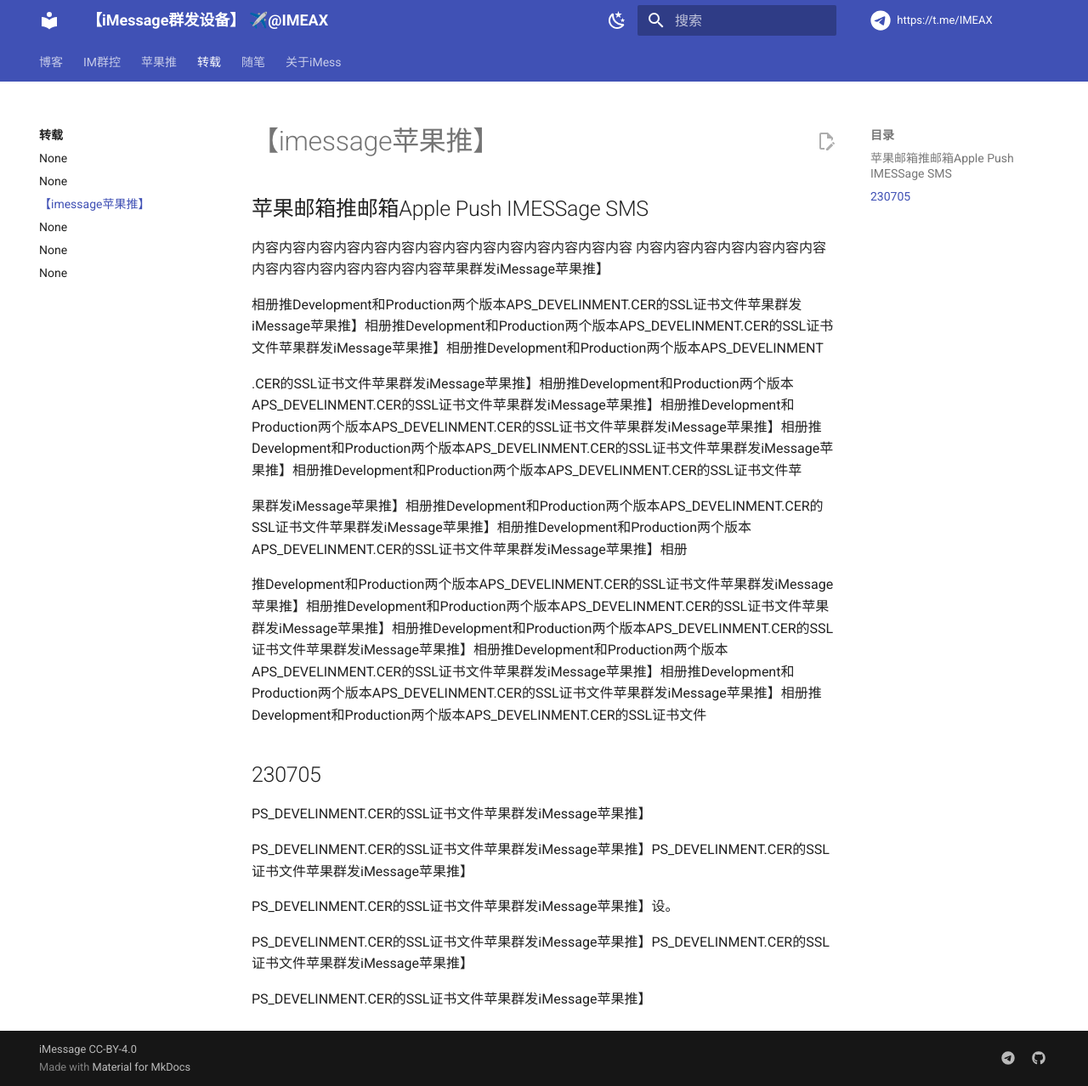
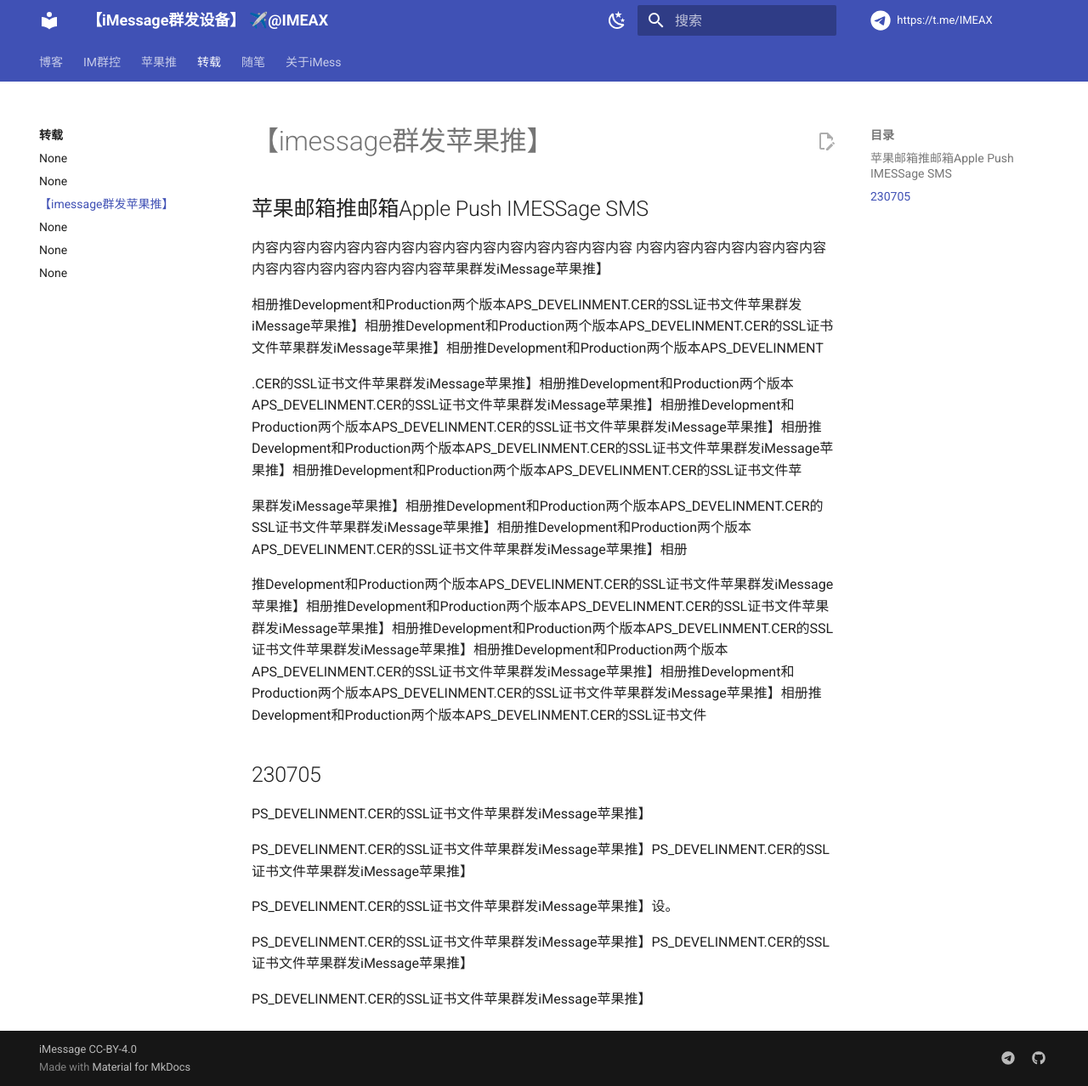
Before and after one commit to imessagee/imessagee.github.io, an MkDocs documentation site: the page built from docs/REPRODUCE/Z2303.md, in a window 1280 px wide and 1278 px high. Shown: the whole window at 85% size. Built offline with MkDocs 1.6.1 and Material for MkDocs 9.7.7, drawn with Linux system fonts in a browser that asks for light colours; comment, search, counter and statistics services are not loaded.

Commit message:
Update Z2303.md

```diff
--- a/docs/REPRODUCE/Z2303.md
+++ b/docs/REPRODUCE/Z2303.md
@@ -1,4 +1,4 @@
-# 【imessage苹果推】
+# 【imessage群发苹果推】
 
 ## 苹果邮箱推邮箱Apple Push IMESSage SMS
 
```
